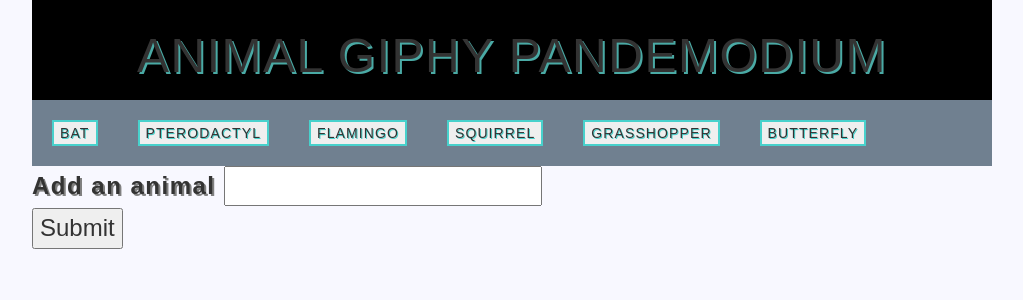
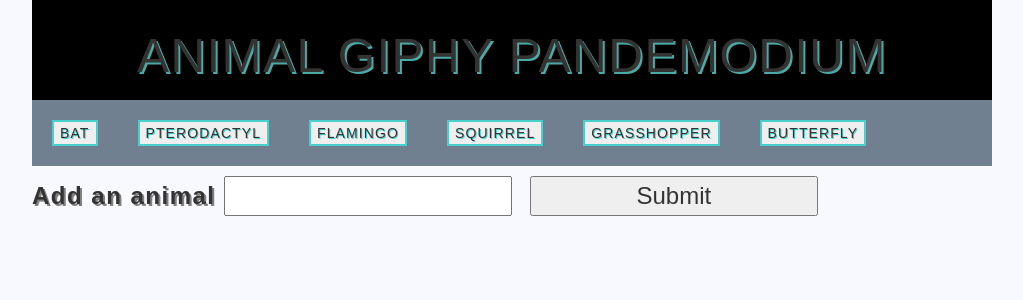
Before and after one commit to fodnb/giftastic, a PHP site: page / in a window 1280 px wide. Shown: the top 300 px of the page, without its empty margins (128-1151 px from the left). Run offline with PHP 8.4, Linux system fonts and the light colour scheme; some libraries are stand-ins or nearby versions.

Commit message:
changed submit button

```diff
--- a/assets/css/style.css
+++ b/assets/css/style.css
@@ -10,10 +10,13 @@ body {
     box-sizing: border-box;
 }
 
+input{
+    width: 30%;
+    margin: 10px 10px 10px 0;
+}
+
 button {
     background: ;
-   /* width: 120px;
-    height: 120px;*/
 }
 
 fieldset {
@@ -35,13 +38,11 @@ fieldset {
 }
 
 #animalButtons {
-    /*padding: 20px;*/
     background: slategrey;
 }
 
 .animal {
     margin: 20px;
-    /*height: 50px;*/
     border: 2px solid #48D1CC;
     font-family: fantasy;
     letter-spacing: 1.1px;
@@ -55,7 +56,6 @@ form {
     text-shadow: 2px 2px grey;
 }
 img{
-	/*margin: 100px;*/
 	margin: 10px;
 	height: 200px;
 	width: 200px;
@@ -64,28 +64,17 @@ img{
 }
 
 #animals{
- /*   margin: 0 auto;
-    overflow: auto;*/
     margin: 0;
     align-content: center;
 
 }
-h2 {
-	/*margin: 0 auto;*/
-}
-/*p{
-    height: 50px;
-    position: fixed;
-    bottom: -10px;
-}*/
+
 #animalDiv {
-    /*margin-top: 20px;*/
-    /*border: 1px solid slategray;*/
     width: 33.33%;
     overflow: auto;
     float: left;
     text-align: center;
-    /*margin: 10px;*/
+
 }
 
 #addAnimal{
--- a/assets/javascript/javascript.js
+++ b/assets/javascript/javascript.js
@@ -22,8 +22,11 @@ $(document).ready(function() {
 
     $("#addAnimal").on("click", function() {
         event.preventDefault(); //this stops the value being entered without wanting it to
+
         var animalBut = $("#animal-input").val().trim(); // when we click on the submit button this adds a variable we can manipulate
-        for(i = 0; i< animalBut.length; i++){
+
+        if(animalBut.length > 0){
+        for (i = 0; i < animalBut.length; i++) {
             animalBut = animalBut.replace(" ", "+"); // this allows us to add spaces in our text so we can still search gifs otherwise it just searches the first word or searches incorrectly
         }
         animalBut = animalBut.toUpperCase();
@@ -31,6 +34,10 @@ $(document).ready(function() {
         topics.push(animalBut); // here we're pushing the entered button into the topics array so that the button is displayed on the screen
         $("#animal-input").val(""); // here we clear out the form so that we don't have to manually delete the info in we previously placed
         makeButtons(); // here we substantiate the topics array into buttons..  see function
+    }else{
+
+    }
+
 
     });
 
@@ -84,13 +91,11 @@ $(document).ready(function() {
 
     function gifClick() {
         var state = $(this).attr("data-state");
-      console.log(this);
         if ($(this).attr("data-state") === "still") {
 
             $(this).attr("src", $(this).attr("data-animate"));
             $(this).attr("data-state", "animate");
-      }
-      else{
+        } else {
             $(this).attr("src", $(this).attr("data-still"));
             $(this).attr("data-state", "still");
         }
--- a/index.html
+++ b/index.html
@@ -2,6 +2,8 @@
 <html>
 
 <head>
+    <meta charset="UTF-8">
+    <link rel="icon" type="image/bmp" href="assets/images/favicon2.bmp">
     <title>GIFTASTIC</title>
     <link rel="stylesheet" type="text/css" href="assets/css/bootstrap.css">
     <link rel="stylesheet" type="text/css" href="assets/css/style.css">
@@ -24,7 +26,7 @@ ANIMAL GIPHY PANDEMODIUM
 
         <label for="animal-input">Add an animal</label>
         <input type="text" id="animal-input">
-        <br>
+
         <input id="addAnimal" type="Submit" value="Submit">
 
     </form>
```
Also changed, not shown: assets/css/bootstrap.css, assets/images/dansfavicon.bmp (added), assets/images/favicon2.bmp (added), assets/images/favicon3.png (added). Lines whose indentation alone changed are shown as unchanged.
